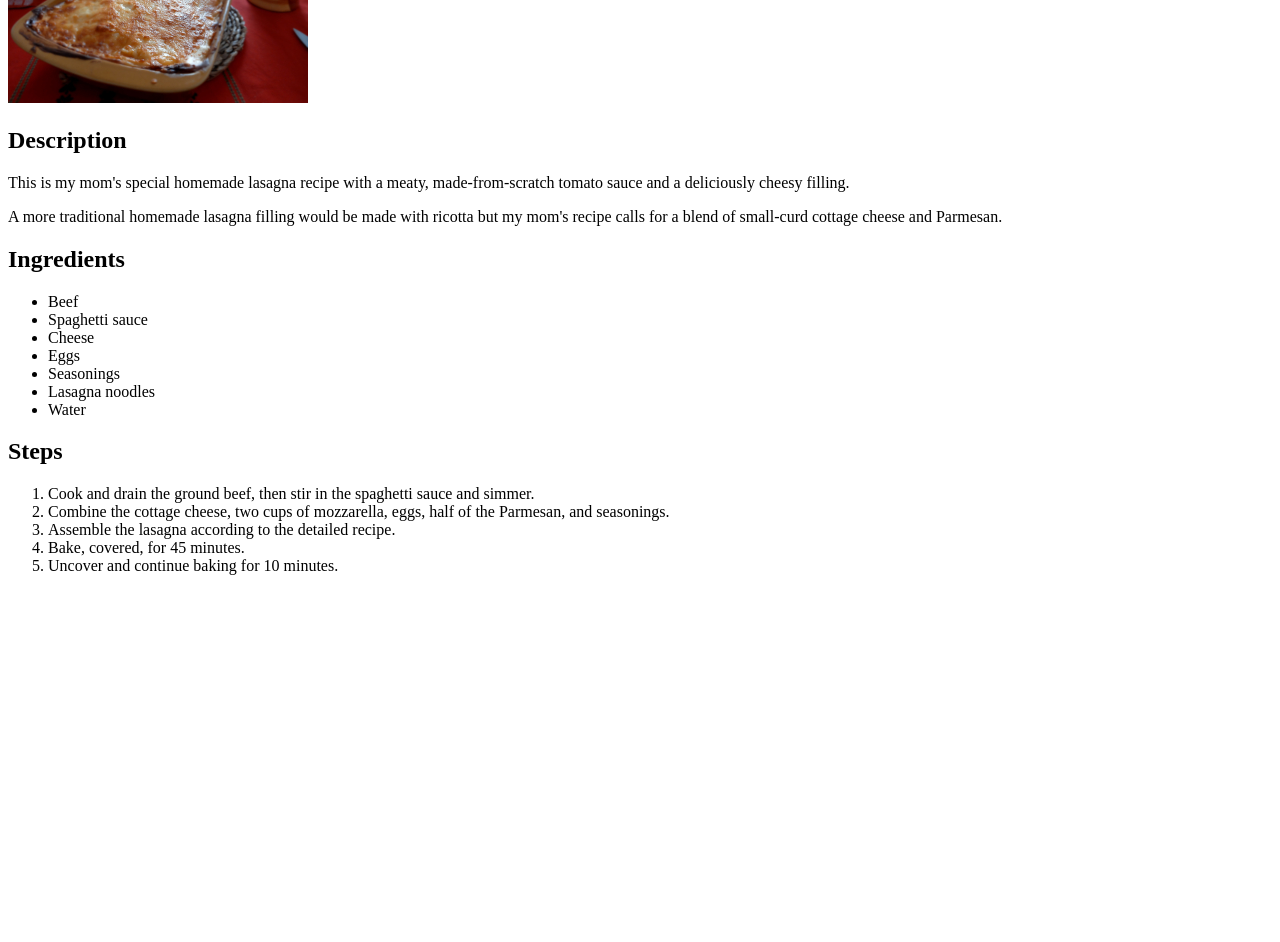
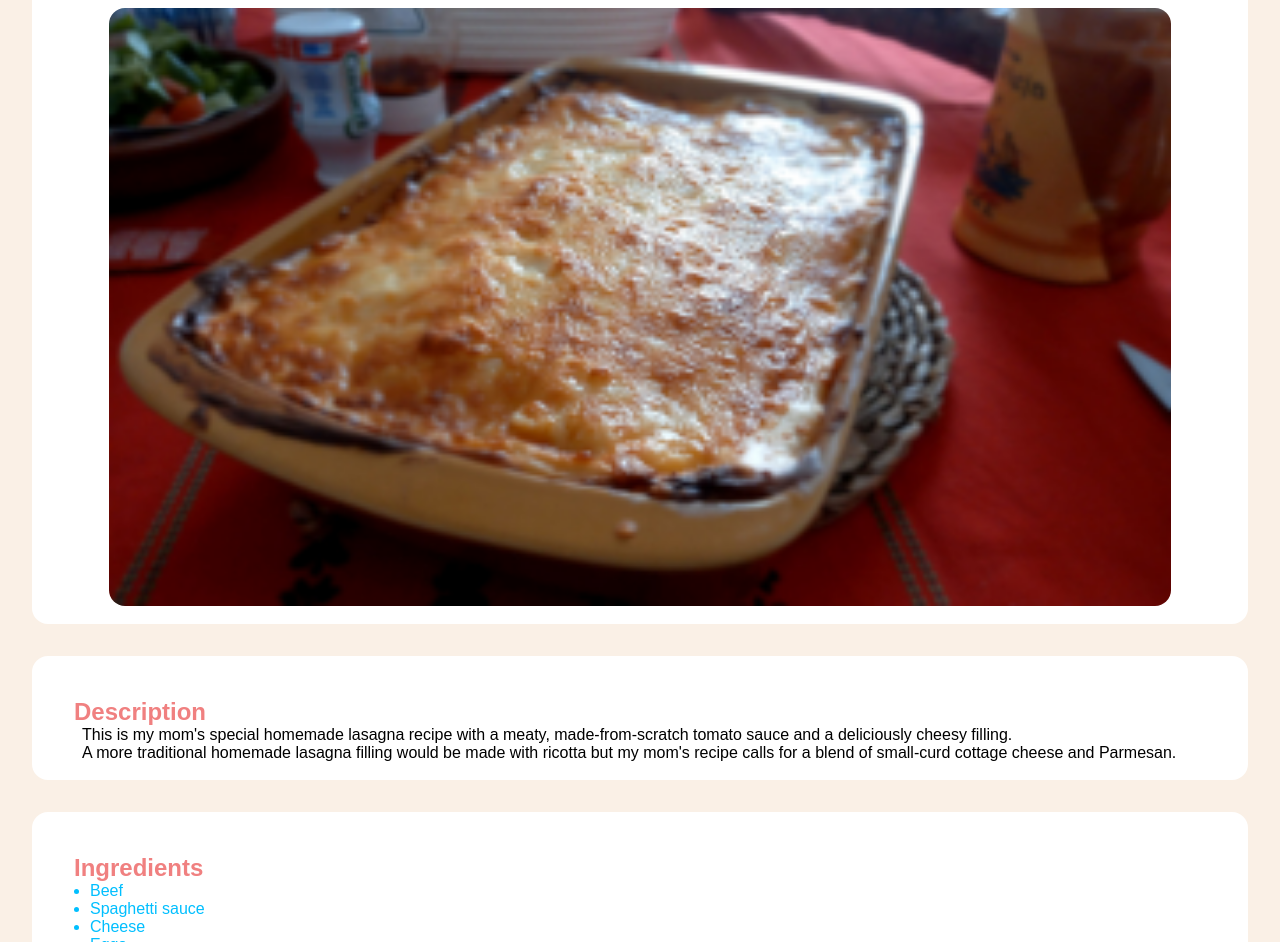
Before and after one commit to Ereyca/odin-recipes, a plain HTML site: page recipes/lasagna.html in a window 1280 px wide. Shown: the part 146-1088 px from the top of the page. Before the commit the page ends 800 px from the top, so only its background shows below. Drawn offline with Linux system fonts and the light colour scheme.

Commit message:
added clases and div as content boxex to index.html and lasagna.html

```diff
--- /dev/null
+++ b/Odinrecipesstyle.css
@@ -0,0 +1,58 @@
+html {
+    box-sizing: border-box;
+}
+*,
+*::before,
+*::after {
+    box-sizing: inherit;
+}
+
+* {
+    margin: 0;
+    padding: 0;
+}
+
+body {
+    background-color: linen;
+    font-family: sans-serif;
+}
+.recipes-box {
+    padding: 1em;
+    margin: 2em 2em;
+    border: 2px solid white;
+    border-radius: 1em;
+    background-color: white;
+}
+
+.maintitle {
+    color: lightcoral;
+    font-family: "Lucinda handwriting", cursive, "brush script MT";
+    font-size: 3em;
+    text-align: center;
+    padding: .5em;
+}
+
+.sectiontitle {
+    color: lightcoral;
+    font-family: Papyrus, "sans-serif", Arial;
+    font-size: 1.5em;
+    margin: 1em 1em 0px;
+}
+
+.description {
+    padding: 0px 2em;
+}
+
+.recipeslist {
+    color: deepskyblue;
+    font-family: Papyrus, "sans-serif", Arial;
+    padding: 0px 2.5em;
+}
+
+.ilustrastyle {
+    border-radius: 1em;
+    margin-left: auto;
+    margin-right: auto;
+    display: block;
+    width: 90%;
+}
--- a/recipes/lasagna.html
+++ b/recipes/lasagna.html
@@ -2,18 +2,25 @@
 <html lang="en">
 <head>
     <meta charset="UTF-8">
+    <meta name="viewport" content="width=device-width, initial-scale=1.0">
     <title>Lasagna</title>
+    <link rel="stylesheet" href="../odinrecipesstyle.css">
 </head>
 <body>
-    <h1>Lasagna</h1>
-    <img src="lasagna300.jpg" width="300" alt=" golden crispy lasagna in an oventray">
-    <h2>Description</h2>
-    <p>This is my mom's special homemade lasagna recipe with a meaty,
+    <div class="recipes-box">
+        <h1 class="maintitle">Lasagna</h1>
+        <img class="ilustrastyle" src="lasagna300.jpg" width="300" alt=" golden crispy lasagna in an oventray">
+    </div>
+    <div class="recipes-box">
+        <h2 class="sectiontitle">Description</h2>
+        <p class="description">This is my mom's special homemade lasagna recipe with a meaty,
          made-from-scratch tomato sauce and a deliciously cheesy filling.</p>
-     <p>A more traditional homemade lasagna filling would be made with ricotta but my mom's recipe
+        <p class="description">A more traditional homemade lasagna filling would be made with ricotta but my mom's recipe
            calls for a blend of small-curd cottage cheese and Parmesan.</p>
-    <h2>Ingredients</h2>
-    <ul>
+    </div>
+    <div class="recipes-box">
+        <h2 class="sectiontitle">Ingredients</h2>
+        <ul class="recipeslist">
             <li>Beef</li>
             <li>Spaghetti sauce</li>
             <li>Cheese</li>
@@ -22,13 +29,16 @@
             <li>Lasagna noodles</li>
             <li>Water</li>
         </ul>
-    <h2>Steps</h2>
-    <ol>
+    </div>
+    <div class="recipes-box">
+        <h2 class="sectiontitle">Steps</h2>
+        <ol class="recipeslist">
             <li>Cook and drain the ground beef, then stir in the spaghetti sauce and simmer.</li>
             <li>Combine the cottage cheese, two cups of mozzarella, eggs, half of the Parmesan, and seasonings.</li>
             <li>Assemble the lasagna according to the detailed recipe.</li>
             <li>Bake, covered, for 45 minutes.</li>
             <li>Uncover and continue baking for 10 minutes.</li>
         </ol>
+    </div>
 </body>
 </html>
```
Also changed, not shown: index.html (+9 -6 lines), recipes/guacamole.html (+2 -0 lines). Lines whose indentation alone changed are shown as unchanged.
